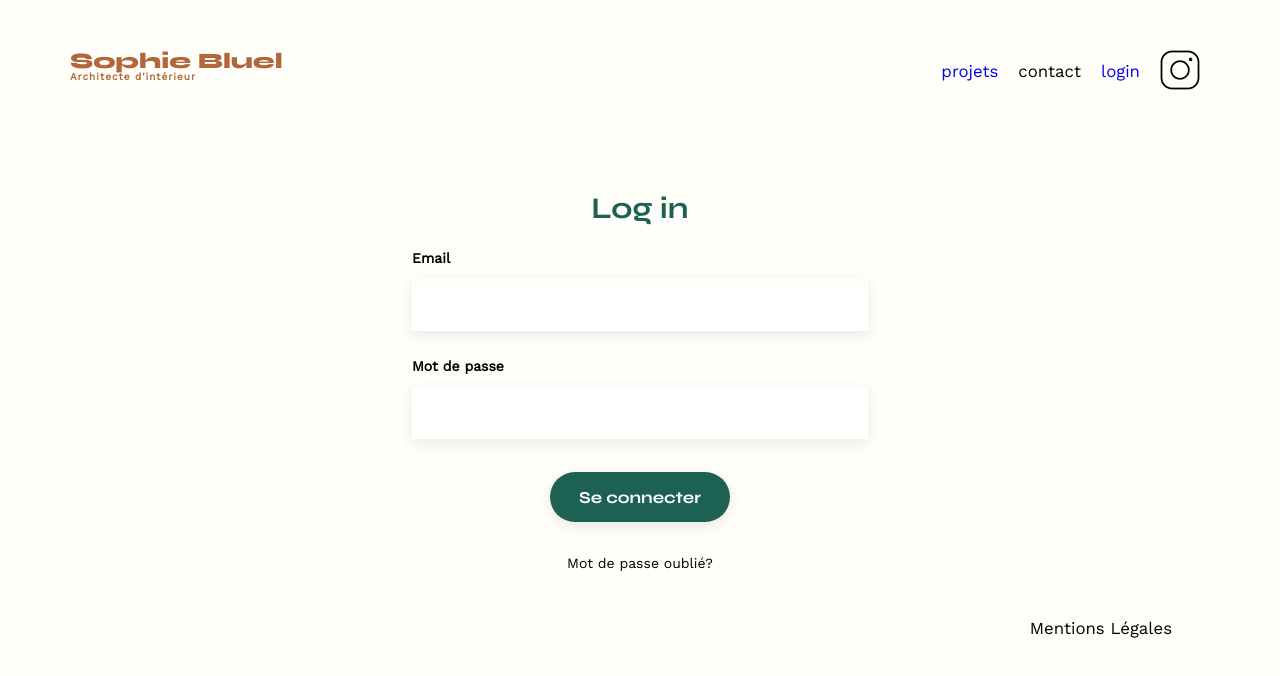
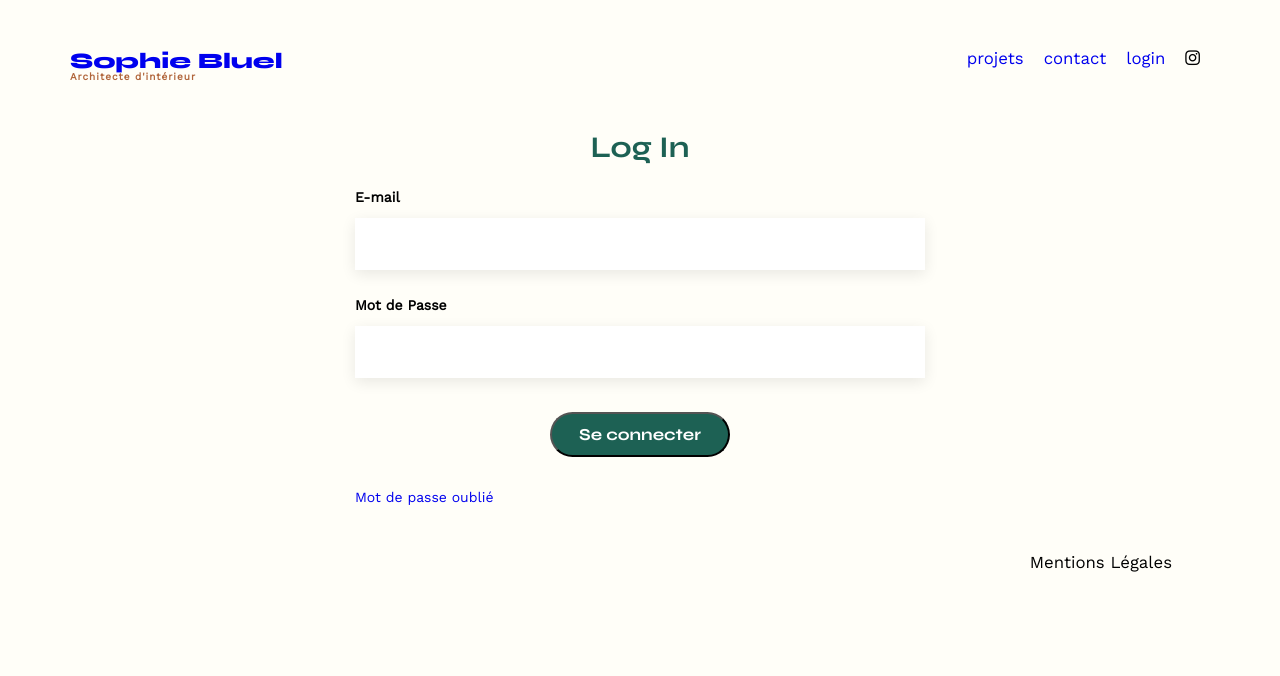
Before and after one commit to Mel3011/Projet3, a plain HTML site: page FrontEnd/login.html in a window 1280 px wide. Drawn offline with nearby package versions, Linux system fonts and the light colour scheme.

Commit message:
debug fonction login

```diff
--- a/FrontEnd/assets/style.css
+++ b/FrontEnd/assets/style.css
@@ -221,43 +221,49 @@ input[type="submit"]{
 	border-radius: 60px ;
 }
 
-section#login {
+#login {
 	display: flex;
-	justify-content: center;
 	flex-direction: column;
 	align-items: center;
-	margin-top: 100px;
 }
 
-.connexion {
+#form {
 	display: flex;
 	flex-direction: column;
-	width: 40%;
+	text-align: left;
+	width: 50%;
+
 }
 
-.connexion form {
-	display: flex;
-	flex-direction: column;
-}
-
-.connexion p {
-	text-align: center;
-}
-
-#login input {
+#form input {
 	height: 50px;
 	font-size: 1.2em;
 	border: none;
 	box-shadow: 0px 4px 14px rgba(0, 0, 0, 0.09);
+
+
 }
 
-#login label {
+#form label {
 	margin: 2em 0 1em 0;
 }
 
-#login textarea {
+#form textarea {
 	border: none;
 	box-shadow: 0px 4px 14px rgba(0, 0, 0, 0.09);
+}
+
+#form button {
+	font-family: 'Syne';
+	font-weight: 700;
+	color: white;
+	background-color: #1D6154;
+	margin : 2em auto ;
+	width: 180px;
+	text-align: center;
+	border-radius: 60px ;
+	padding: 10px;
+	font-size: 1.2em;
 }
 
 /****Mode édition****/
--- a/FrontEnd/js/login.js
+++ b/FrontEnd/js/login.js
@@ -1,7 +1,8 @@
 async function loginUser() {
   //requete HTTP POST API
-  const formConnect = document.querySelector("#login form");
+  const formConnect = document.querySelector("#form");
   const formData = new FormData(formConnect);
+  console.log(formData);
   const response = await fetch("http://localhost:5678/api/users/login", {
     method: "POST",
     headers: {
@@ -39,21 +40,10 @@ async function loginUser() {
 }
 
 //Ecoute du bouton submit
-const form = document.querySelector("#login form");
+const form = document.querySelector("#form");
 form.addEventListener("submit", async (event) => {
   event.preventDefault(); // empeche le rechargement de la page par défaut
   console.log("demande envoyée");
 
-  const userEmail = document.querySelector("#login-email").value;
-  const UserPassword = document.querySelector("#login-password").value;
-
   loginUser();
 });
-
-// // déconnexion mode admin
-// function removeToken() {
-//   const token = localStorage.getItem("jwt");
-//   // Supprime le token du localStorage
-//   localStorage.removeItem("token");
-//   sessionStorage.removeItem("deletedImages");
-// }
--- a/FrontEnd/login.html
+++ b/FrontEnd/login.html
@@ -2,44 +2,58 @@
 <html lang="fr">
   <head>
     <meta charset="UTF-8" />
-    <title>Sophie Bluel - Architecte d'intérieur</title>
+    <title>Sophie Bluel - Login</title>
     <meta name="viewport" content="width=device-width, initial-scale=1.0" />
+    <meta name="description" content="" />
+    <link rel="stylesheet" href="./assets/style.css" />
+    <!--Google Fonts-->
     <link rel="preconnect" href="https://fonts.googleapis.com" />
     <link rel="preconnect" href="https://fonts.gstatic.com" crossorigin />
     <link
       href="https://fonts.googleapis.com/css2?family=Syne:wght@700;800&family=Work+Sans&display=swap"
       rel="stylesheet"
     />
-    <meta name="description" content="" />
-    <link rel="stylesheet" href="./assets/style.css" />
+    <!--Font Awesome-->
+    <script
+      src="https://kit.fontawesome.com/4af4c9fb23.js"
+      crossorigin="anonymous"
+    ></script>
   </head>
+
   <body>
     <header>
-      <h1>Sophie Bluel <span>Architecte d'intérieur</span></h1>
+      <h1>
+        <a href="index.html">Sophie Bluel </a
+        ><span>Architecte d'intérieur</span>
+      </h1>
       <nav>
         <ul>
-          <li><a href="./index.html">projets</a></li>
-          <li>contact</li>
-          <li><a href="./login.html">login</a></li>
-          <li><img src="./assets/icons/instagram.png" alt="Instagram" /></li>
+          <li><a href="./index.html#portfolio">projets</a></li>
+          <li><a href="./index.html#contact">contact</a></li>
+          <li><a href="login.html" id="login-link">login</a></li>
+          <li><i class="fa-brands fa-instagram"></i></li>
         </ul>
       </nav>
     </header>
+
     <main>
       <section id="login">
-        <h2>Log in</h2>
-        <div class="connexion">
-          <form action="#" method="post">
-            <label for="email">Email</label>
-            <input type="email" name="email" id="login-email" />
-            <label for="password">Mot de passe</label>
-            <input type="password" name="password" id="login-password" />
-            <input type="submit" value="Se connecter" />
-          </form>
-          <p>Mot de passe oublié?</p>
-        </div>
+        <h2>Log In</h2>
+        <form id="form">
+          <label for="email">E-mail</label>
+          <input type="email" id="email" name="email" />
+
+          <label for="password">Mot de Passe</label>
+          <input type="password" id="password" name="password" />
+
+          <div id="login-error"></div>
+
+          <button type="submit" id="connecter">Se connecter</button>
+          <a href="#">Mot de passe oublié</a>
+        </form>
       </section>
     </main>
+
     <footer>
       <nav>
         <ul>
@@ -47,6 +61,7 @@
         </ul>
       </nav>
     </footer>
+    <!--Appel du fichier Javascript "login.js"-->
     <script src="./js/login.js"></script>
   </body>
 </html>
```
Also changed, not shown: FrontEnd/js/works.js (+5 -5 lines), 1 other file.
